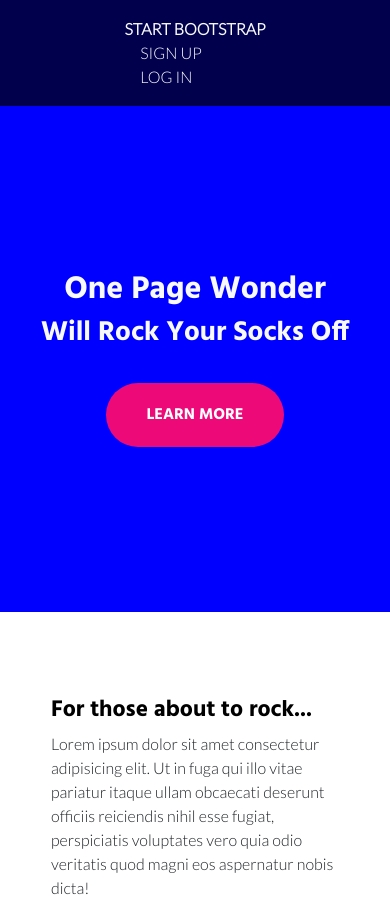
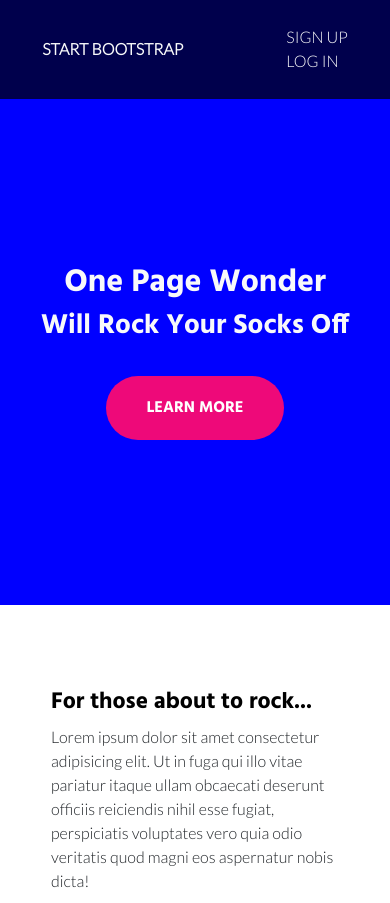
Before and after one commit to shuupsy/CodingS_Bootstrap-Rock, a website: page index.html in a window 390 px wide. Shown: the top 903 px of the page. Drawn offline with Linux system fonts and the light colour scheme.

Commit message:
Mediaquery 320-768, h2 padding-right 0

```diff
--- a/public/sass/media.sass
+++ b/public/sass/media.sass
@@ -12,8 +12,7 @@
 @media screen and (min-width: 320px) and (max-width:768px)
     body
         header
-            padding: 2vh 3vh
-            flex-direction: column
+            padding: 3vh 5vh
             align-items: flex-start
             height: auto
             .menu
@@ -21,8 +20,9 @@
                     flex-direction: column
                     justify-content: start
                     padding: 0
-                li
-                    padding: 0
+                    li
+                        &:first-child
+                            padding-right: 0 !important
         main
             .bgblue
                 h1
```
Also changed, not shown: public/css/media.css, 1 other file.
